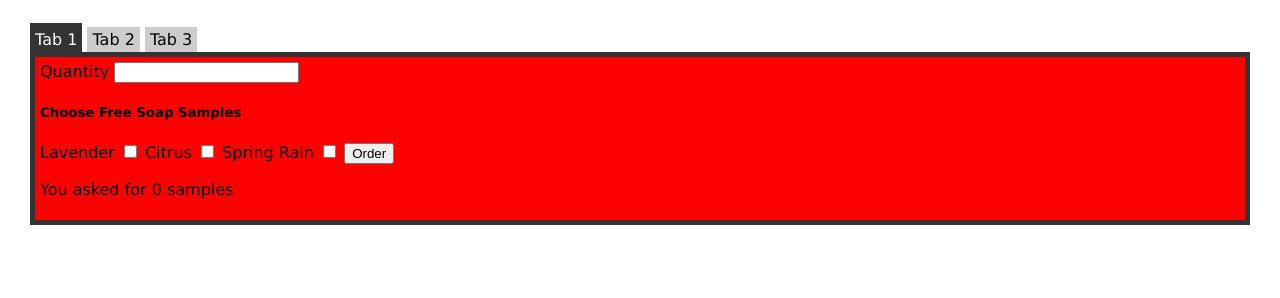
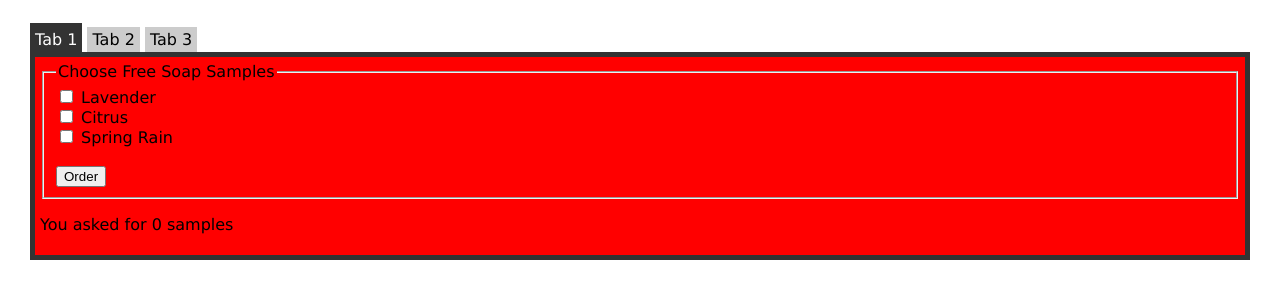
Before and after one commit to oroborous/javascript-tabs, a plain HTML site: page tabs.html in a window 1280 px wide. Both pictures are taken after a click on the button "Order". Shown: the top 298 px of the page. Drawn offline with nearby package versions, Linux system fonts and the light colour scheme.

Commit message:
Added output for values of checked boxes

```diff
--- a/tabs.html
+++ b/tabs.html
@@ -4,7 +4,7 @@
 <head>
     <title>Tabs</title>
 
-    <link href="tabs.css" rel="stylesheet" type="text/css" />
+    <link href="tabs.css" rel="stylesheet" type="text/css"/>
 </head>
 
 <body id="page">
@@ -16,24 +16,25 @@
     </ul>
 
     <div id="first" class="tabBody">
+        <fieldset>
+            <legend>Choose Free Soap Samples</legend>
             <label>
-                Quantity <input type="number" id="quantity">
+                <input type="checkbox" name="sample" value="Lavender"> Lavender
             </label>
+            <br/>
+            <label>
+                <input type="checkbox" name="sample" value="Citrus"> Citrus
+            </label>
+            <br/>
+            <label>
+                <input type="checkbox" name="sample" value="Spring Rain"> Spring Rain
+            </label>
+            <br/><br/>
+            <button>Order</button>
+        </fieldset>
 
-            <h5>Choose Free Soap Samples</h5>
-            <label>
-                Lavender <input type="checkbox" name="sample">
-            </label>
-            <label>
-                Citrus <input type="checkbox" name="sample">
-            </label>
-            <label>
-                Spring Rain <input type="checkbox" name="sample">
-            </label>
-
-            <button>Order</button>
-
-            <p id="output"></p>
+        <p id="sampleCount"></p>
+        <p id="sampleNames"></p>
     </div>
 
     <div id="second" class="tabBody">
--- a/tabs.js
+++ b/tabs.js
@@ -1,8 +1,7 @@
 // Run the init function when page finishes loading
 $(init);
 
-function init()
-{
+function init() {
     // Get all anchors that are the clickable tabs
     var tabAnchors = $(".tabTop");
 
@@ -16,18 +15,27 @@ function init()
     $("button").click(orderSamples);
 }
 
-function orderSamples()
-{
+function orderSamples() {
     // jQuery, get me all the inputs where the name is sample
-	// that are checked, and count how many
-	var numSamples = $("input[name='sample']:checked").length;
+    // that are checked
+    var checkedBoxes = $("input[name='sample']:checked");
 
     // Output the number of samples asked for
-	$("#output").text("You asked for " + numSamples + " samples");
+    $("#sampleCount").text("You asked for " + checkedBoxes.length + " samples");
+
+    // Create an empty array to hold requested soap names (as strings)
+    var soaps = [];
+
+    // Push the value attribute of each checked box into the array
+    checkedBoxes.each(function () {
+        soaps.push(this.value);
+    });
+
+    // Concatenate the strings in the array with "comma space" in between them
+    $("#sampleNames").text(soaps.join(", "));
 }
 
-function doTabClick()
-{
+function doTabClick() {
     // Get all of the divs that contain the tabs' contents
     var tabContainers = $(".tabBody");
 
```
Lines whose indentation alone changed are shown as unchanged.
